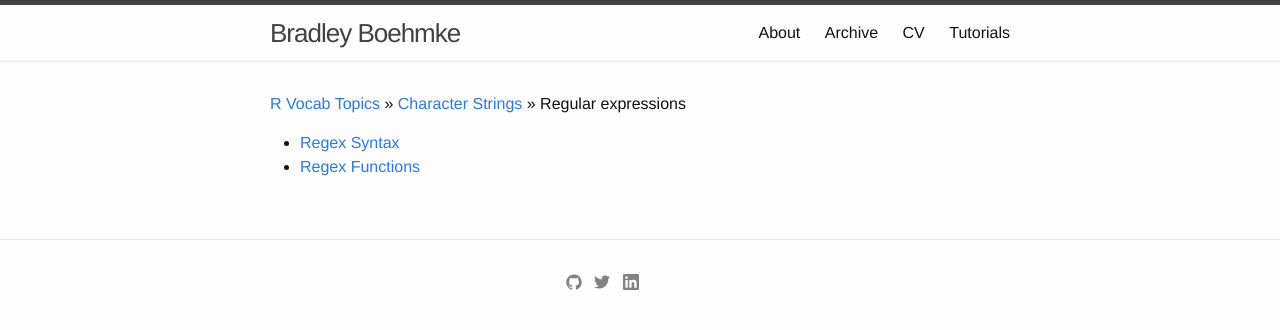
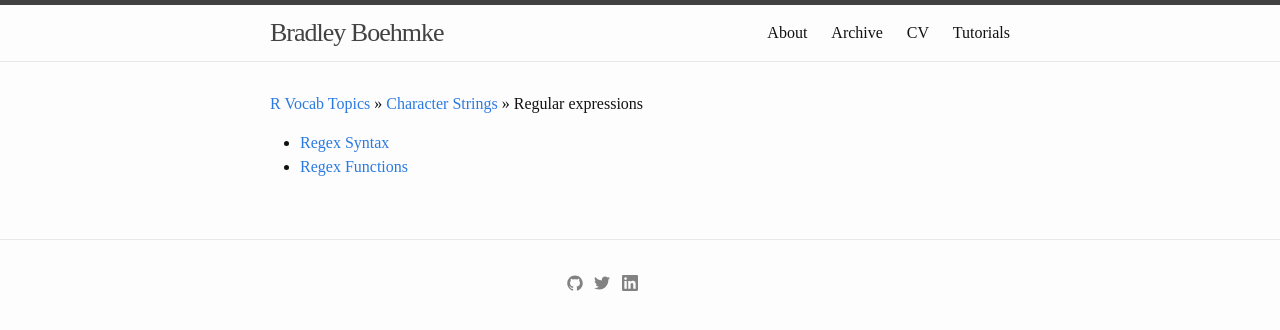
Before and after one commit to bradleyboehmke/bradleyboehmke, a Jekyll site: the page built from tutorials/regex.md, in a window 1280 px wide. Shown: the top 330 px of the page. Built offline with Jekyll 4.4.1, drawn with Linux system fonts in a browser that asks for light colours.

Commit message:
Update main.scss

```diff
--- a/css/main.scss
+++ b/css/main.scss
@@ -6,7 +6,7 @@
 
 
 // Our variables
-$base-font-family: Helvetica, Arial, sans-serif;
+$base-font-family: Baskerville, "Times New Roman", serif;
 $base-font-size:   16px;
 $small-font-size:  $base-font-size * 0.875;
 $base-line-height: 1.5;
```
